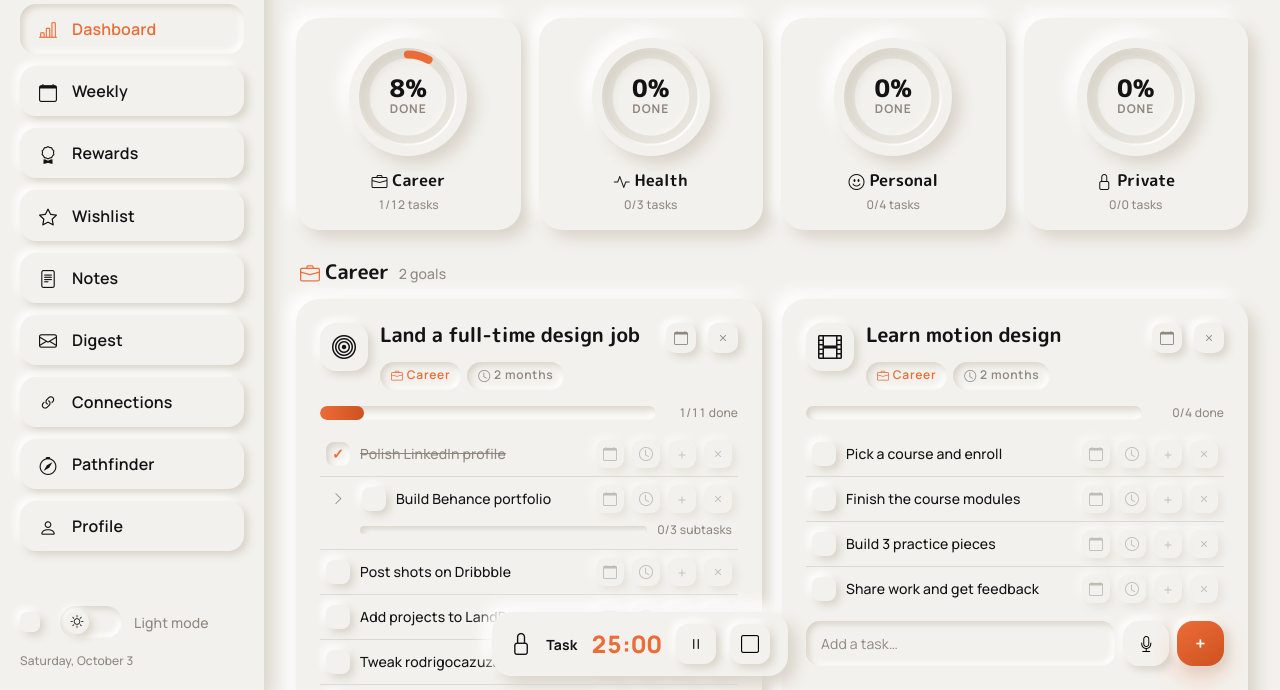
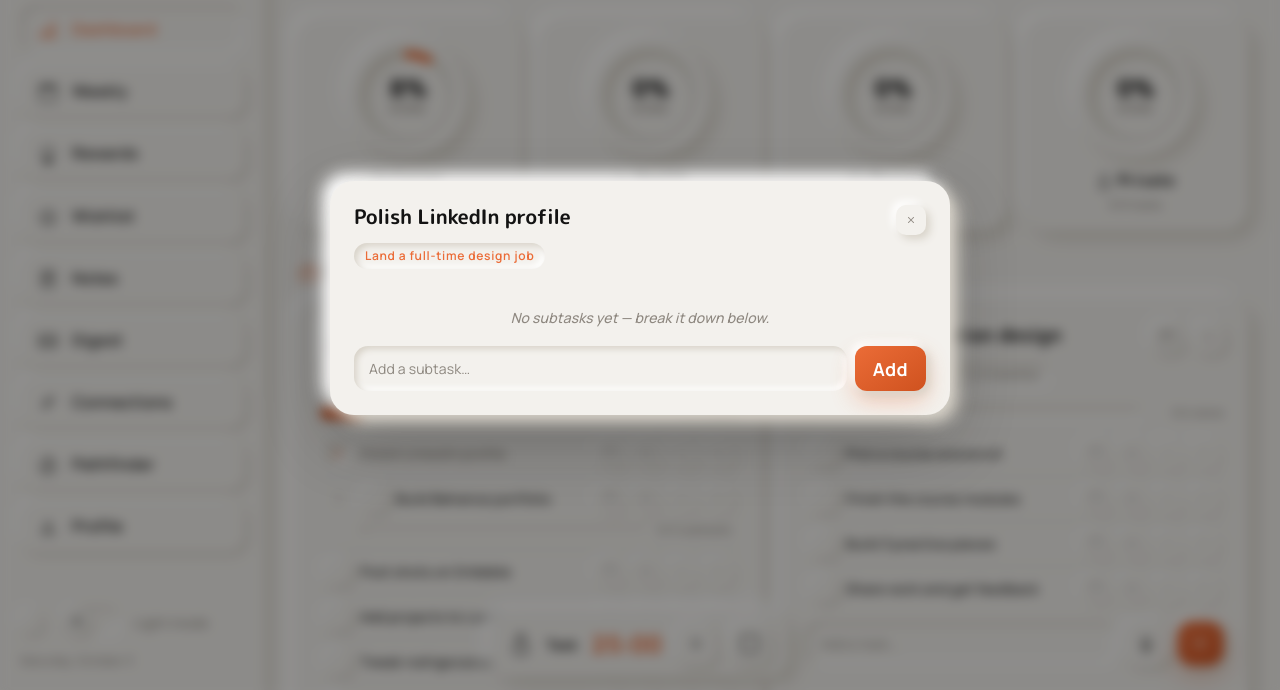
Before and after one commit to Rodrigoccazuza/TaskBreaker_WebApp, a plain HTML site: page index.html in a window 1280 px wide. Both pictures are taken after a click on the button "Polish LinkedIn profile". Shown: the part 102-792 px from the top of the page. Drawn offline with nearby package versions, Linux system fonts and the light colour scheme.

Commit message:
subtasks: task detail overlay markup

```diff
--- a/index.html
+++ b/index.html
@@ -311,6 +311,23 @@
 
 <div class="toast" id="toast" role="status"></div>
 
+<!-- Task detail overlay -->
+<div class="overlay" id="taskOverlay">
+  <div class="modal" role="dialog" aria-modal="true" aria-labelledby="taskModalTitle">
+    <div class="modal-head">
+      <h3 id="taskModalTitle"></h3>
+      <button type="button" class="icon-btn" id="taskModalClose" aria-label="Close task details"><i class="bi bi-x"></i></button>
+    </div>
+    <div class="modal-meta" id="taskModalMeta"></div>
+    <div class="modal-progress" id="taskModalProgress"></div>
+    <ul class="detail-list" id="taskModalBody"></ul>
+    <form class="add-task modal-add" id="taskModalForm">
+      <input type="text" id="taskModalInput" placeholder="Add a subtask…" maxlength="120" autocomplete="off" />
+      <button type="submit" class="btn btn-primary btn-sm">Add</button>
+    </form>
+  </div>
+</div>
+
 <!-- Focus lock-in bar -->
 <div class="focus-bar" id="focusBar" hidden>
   <span class="focus-pulse" aria-hidden="true"><i class="bi bi-lock"></i></span>
```
